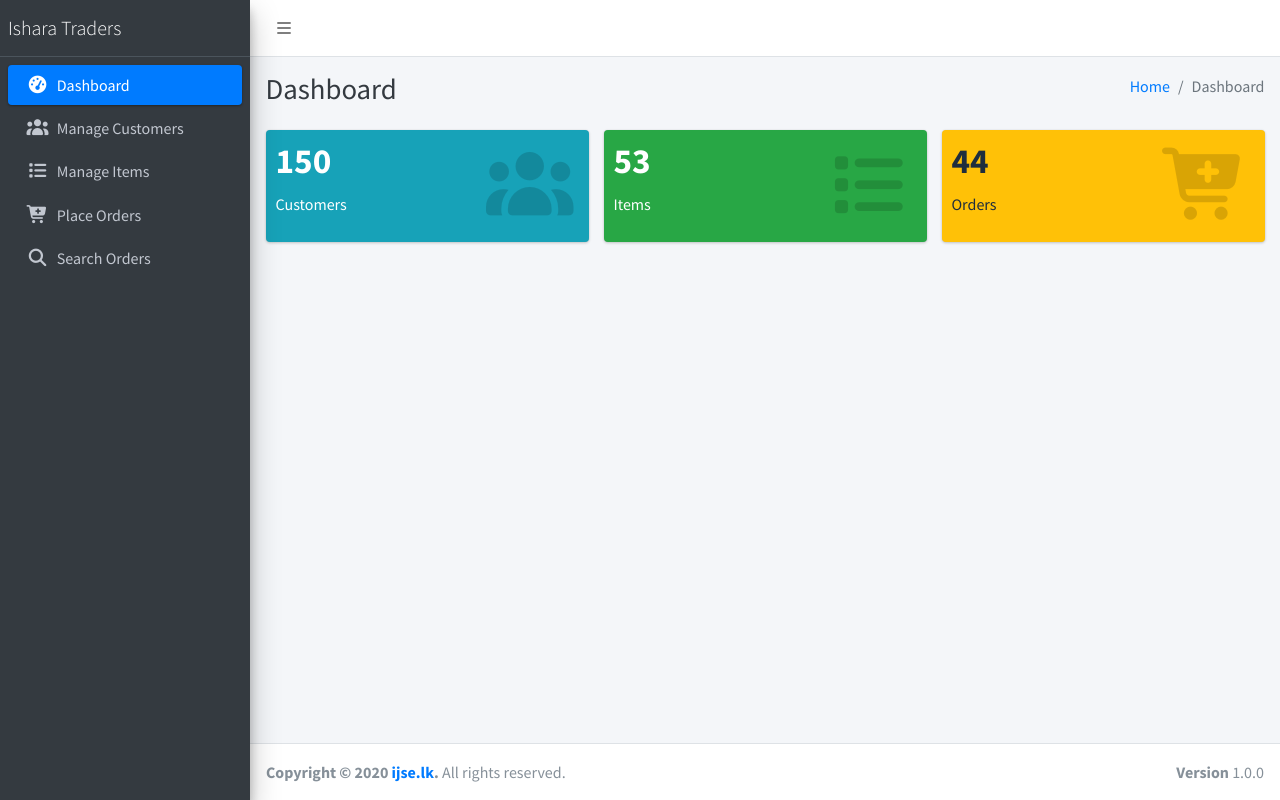
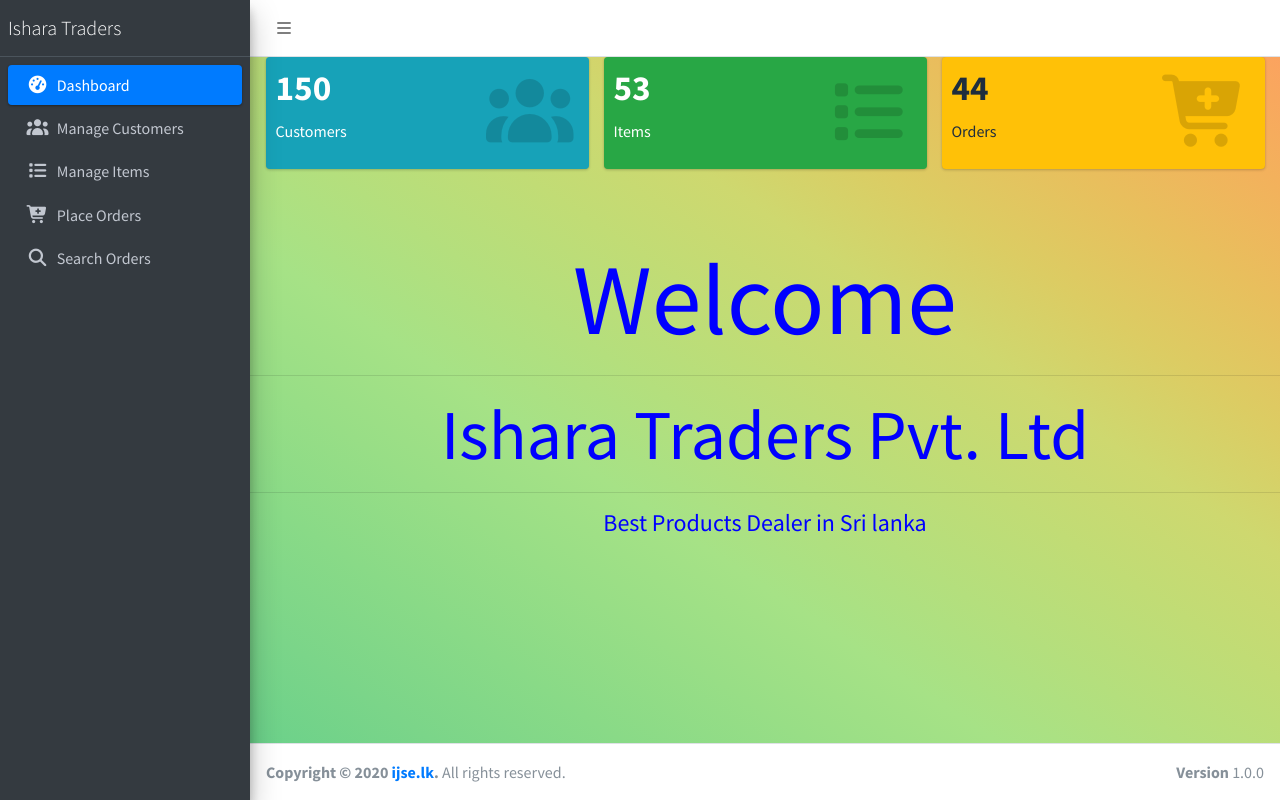
Before and after one commit to Yohan-Ishara/Admin-lte-Web-POS, a website: page index.html in a window 1280 px wide. Drawn offline with nearby package versions, Linux system fonts and the light colour scheme.

Commit message:
completed dashboard

```diff
--- /dev/null
+++ b/css/index.css
@@ -0,0 +1,39 @@
+.cover{
+    background-image: linear-gradient(to right top, #6bd18a, #7bd589, #89da87, #98de86, #a6e286, #b4df7d,
+    #c1dc75, #ced86f, #dccc63, #e8bf5d, #f3b15c, #fba35f);
+    background-size: cover;
+
+}
+.main{
+    height: 400px;
+}
+.middle-content{
+    box-sizing: border-box;
+    text-align: center;
+    animation-name: middle-content;
+    transition-duration: 2s;
+    animation-duration: 2s;
+    animation-fill-mode: forwards;
+}
+.middle-content h1{
+    font-size: 100px;
+}
+.middle-content h3{
+    font-size: 70px;
+}
+
+@keyframes middle-content {
+    0%{
+        margin-top: 300px;
+        opacity: 0;
+    }
+    50%{
+        color: #8be0da;
+    }
+    100%{
+       margin-top: 50px;
+        opacity: 1;
+        color: blue;
+    }
+
+}
--- a/index.html
+++ b/index.html
@@ -14,6 +14,8 @@
     <link rel="stylesheet" href="node_modules/admin-lte/plugins/overlayScrollbars/css/OverlayScrollbars.min.css">
     <!-- Google Font: Source Sans Pro -->
     <link href="https://fonts.googleapis.com/css?family=Source+Sans+Pro:300,400,400i,700" rel="stylesheet">
+    <!-- my own css-->
+    <link rel="stylesheet" href="./css/index.css">
 </head>
 <body class="hold-transition sidebar-mini layout-fixed">
 <div class="wrapper">
@@ -91,25 +93,7 @@
     </aside>
 
     <!-- Content Wrapper. Contains page content -->
-    <div class="content-wrapper">
-        <!-- Content Header (Page header) -->
-        <div class="content-header">
-            <div class="container-fluid">
-                <div class="row mb-2">
-                    <div class="col-sm-6">
-                        <h1 class="m-0 text-dark">Dashboard</h1>
-                    </div><!-- /.col -->
-                    <div class="col-sm-6">
-                        <ol class="breadcrumb float-sm-right">
-                            <li class="breadcrumb-item"><a href="#">Home</a></li>
-                            <li class="breadcrumb-item active">Dashboard</li>
-                        </ol>
-                    </div><!-- /.col -->
-                </div><!-- /.row -->
-            </div><!-- /.container-fluid -->
-        </div>
-        <!-- /.content-header -->
-
+    <div class="content-wrapper cover">
         <!-- Main content -->
         <section class="content">
             <div class="container-fluid">
@@ -158,13 +142,16 @@
                     <!-- ./col -->
                 </div>
                 <!-- /.row -->
-                <!-- Main row -->
-                <div class="row">
-                </div>
-                <!-- /.row (main row) -->
             </div><!-- /.container-fluid -->
         </section>
         <!-- /.content -->
+        <div class="main">
+            <div class="middle-content">
+                <h1>Welcome</h1><hr>
+                <h3>Ishara Traders Pvt. Ltd</h3><hr>
+                <h4>Best Products Dealer in Sri lanka<h4>
+            </div>
+        </div>
     </div>
     <!-- /.content-wrapper -->
     <footer class="main-footer">
```
